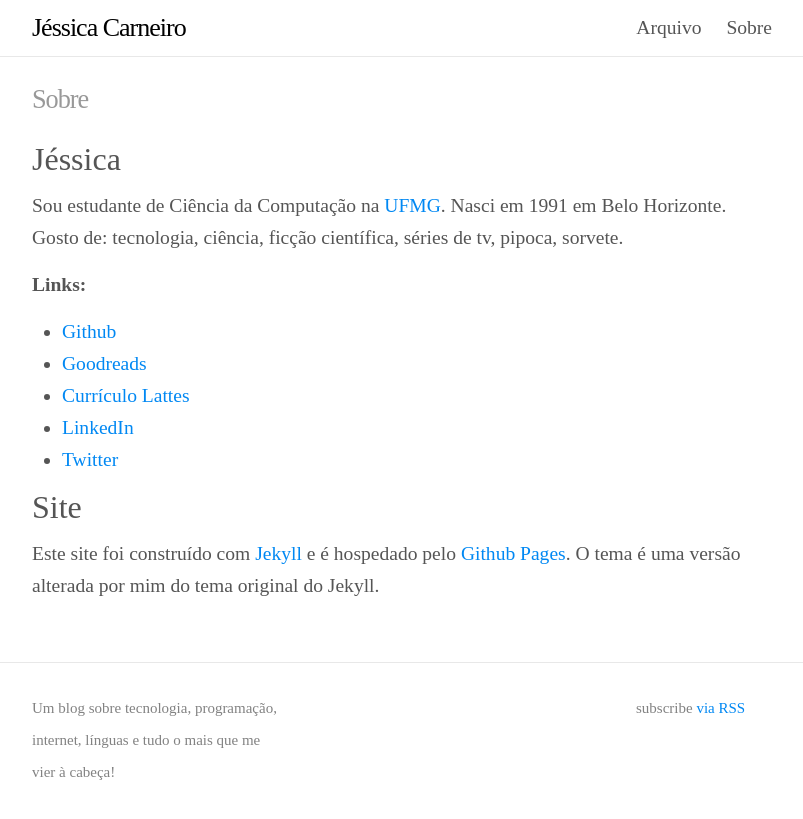
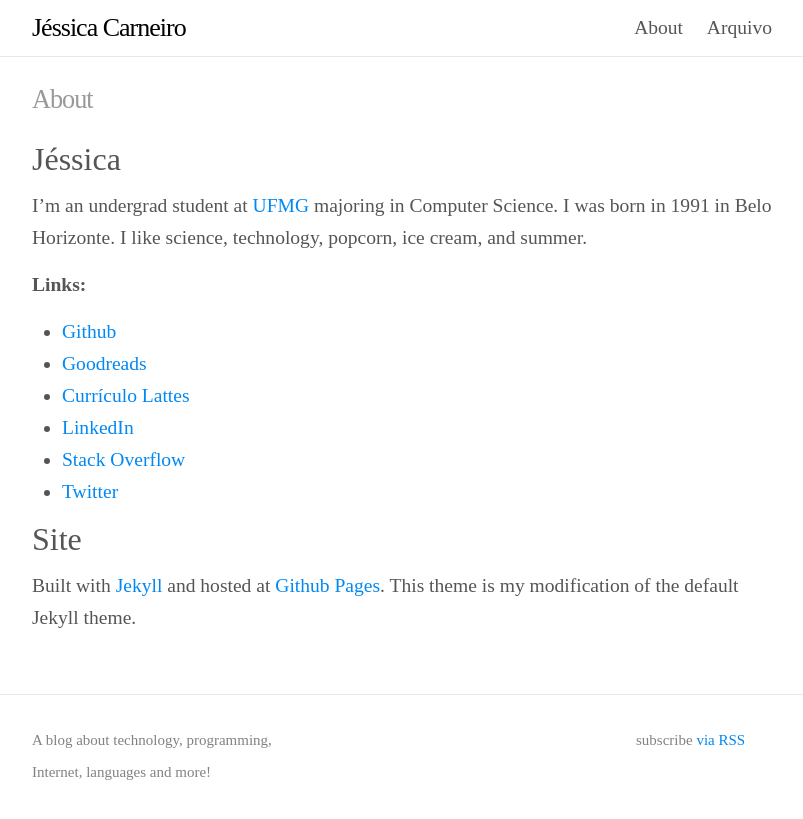
Before and after one commit to jessicacarneiro/jessicacarneiro.github.io, a Jekyll site: the page built from about.md, in a window 1280 px wide. Shown: the top 819 px of the page, without its empty margins (238-1041 px from the left). Built offline with Jekyll 4.4.1, drawn with Linux system fonts in a browser that asks for light colours.

Commit message:
Changing all content to English.

```diff
--- a/_config.yml
+++ b/_config.yml
@@ -9,8 +9,8 @@
 title: Jéssica Carneiro
 email: jessicacarneiro@ufmg.br
 description: > # this means to ignore newlines until "site.github.url:"
-  Um blog sobre tecnologia, programação, internet, línguas
-  e tudo o mais que me vier à cabeça!
+  A blog about technology, programming, Internet, languages
+  and more!
 site.github.url: "http://jessicacarneiro.github.io" # the base hostname & protocol for your site
 twitter_username: jessicacarneir0
 github_username:  jessicacarneiro
--- a/sobre.md
+++ b/about.md
@@ -1,13 +1,13 @@
 ---
 layout: page
-title: Sobre
-permalink: /sobre/
+title: About
+permalink: /about/
 ---
 
 ## Jéssica ##
 
-Sou estudante de Ciência da Computação na [UFMG][ufmg]. Nasci em 1991 em Belo Horizonte.
-Gosto de: tecnologia, ciência, ficção científica, séries de tv, pipoca, sorvete.
+I'm an undergrad student at [UFMG][ufmg] majoring in Computer Science. I was born in 1991 in
+Belo Horizonte. I like science, technology, popcorn, ice cream, and summer.
 
 __Links:__
 
@@ -15,13 +15,13 @@ __Links:__
 * [Goodreads][goodreads]
 * [Currículo Lattes][lattes]
 * [LinkedIn][linkedin]
+* [Stack Overflow][stack]
 * [Twitter][twitter]
 
 ## Site ##
 
-Este site foi construído com [Jekyll][jekyll] e é hospedado pelo [Github Pages][gitpages].
-O tema é uma versão alterada por mim
-do tema original do Jekyll.
+Built with [Jekyll][jekyll] and hosted at [Github Pages][gitpages]. This theme is my modification
+of the default Jekyll theme.
 
 [ufmg]: http://www.ufmg.br/
 [tumblr]: http://jessicacarneir0.tumblr.com/
@@ -30,5 +30,6 @@ do tema original do Jekyll.
 [goodreads]: http://goodreads.com/jessicacarneiro
 [lattes]: http://lattes.cnpq.br/2183836981411896
 [linkedin]: https://linkedin.com/in/jessicacarneiro
+[stack]: http://stackoverflow.com/users/5363892
 [twitter]: http://twitter.com/jessicacarneir0
 [jekyll]: https://jekyllrb.com/
```
Also changed, not shown: archive.html (renamed from arquivo.html).
